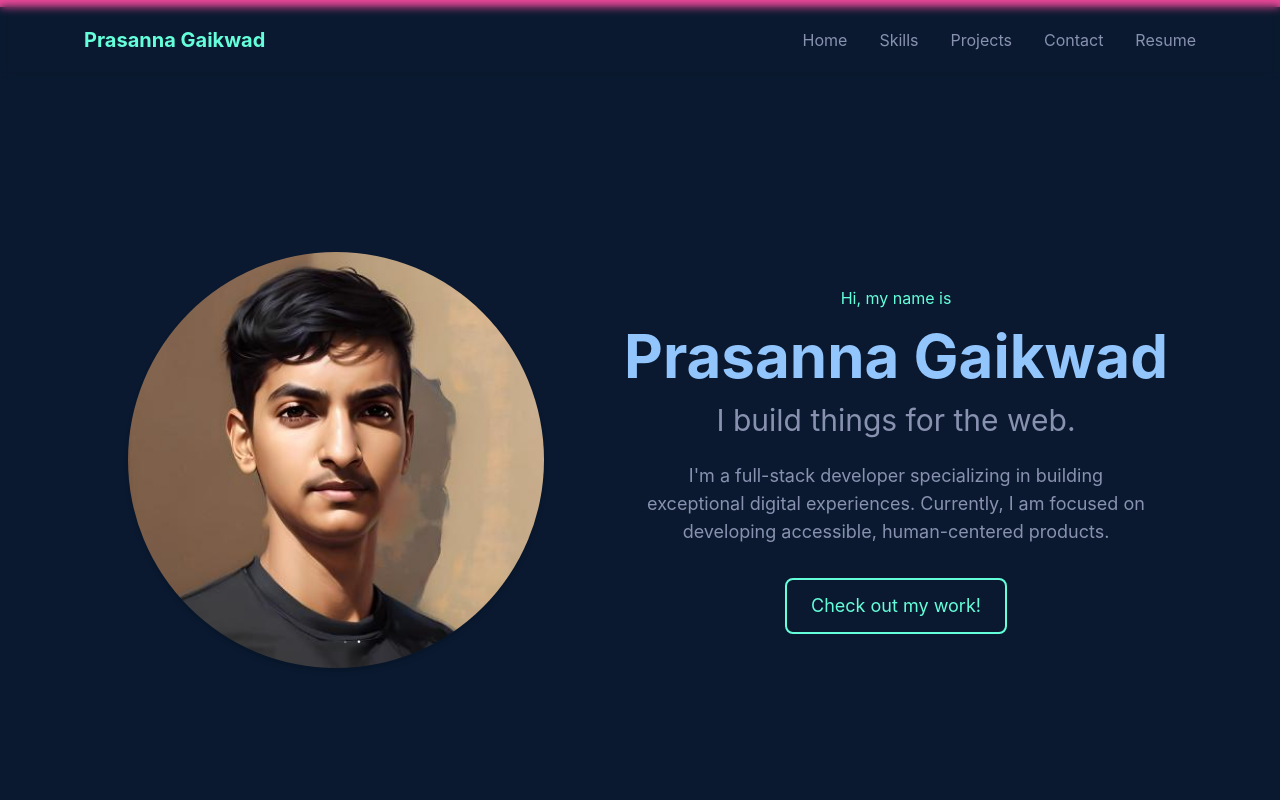
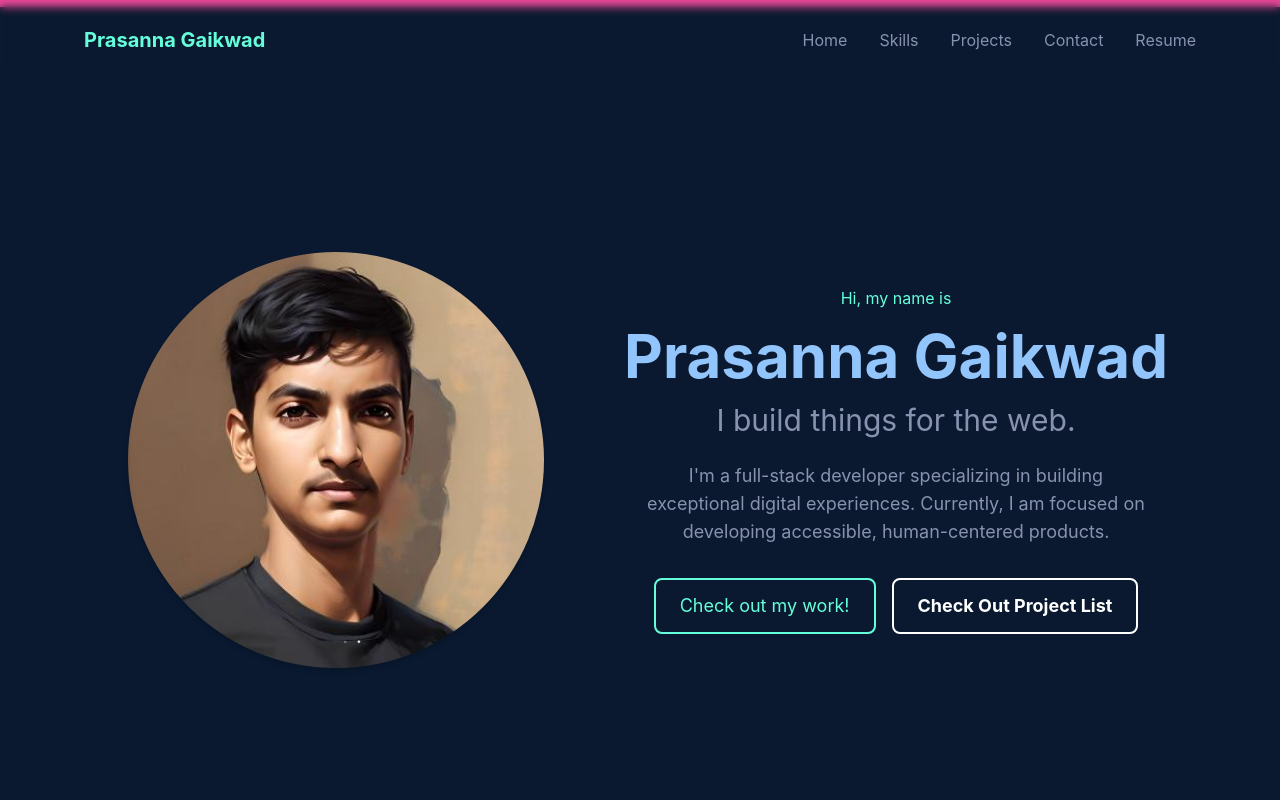
Before and after one commit to Prasanna018/Prasanna_Gaikwad_Portfolio, a React (Vite) app: page / in a window 1280 px wide. Shown: the top 800 px of the page. Built offline with nearby package versions, Linux system fonts and the light colour scheme; what cursor-effects would draw is missing.

Commit message:
home notion doc added

```diff
--- a/src/components/Home.jsx
+++ b/src/components/Home.jsx
@@ -52,6 +52,8 @@ const Home = () => {
           Currently, I am focused on developing accessible, human-centered products.
         </p>
 
+        <div className='flex gap-x-4'>
+
           <Link to="projects" smooth={true} duration={500} className="inline-block">
             <motion.button
               whileHover={{ scale: 1.05 }}
@@ -61,6 +63,23 @@ const Home = () => {
               Check out my work!
             </motion.button>
           </Link>
+
+
+          <a href="https://tar-caravel-4ef.notion.site/Prasanna-Gaikwad-full-stack-developer-198ea83f935480dfa628dc7896e86786"
+
+            target='_blank'
+            smooth={true} duration={500} className="inline-block">
+            <motion.button
+              whileHover={{ scale: 1.05 }}
+              whileTap={{ scale: 0.95 }}
+              className="border-2 border-white text-white font-bold px-6 py-3 rounded-lg hover:bg-secondary/10 text-base sm:text-lg"
+            >
+              Check Out Project List
+            </motion.button>
+          </a>
+        </div>
+
+
       </motion.div>
     </section>
   );
```
Lines whose indentation alone changed are shown as unchanged.
